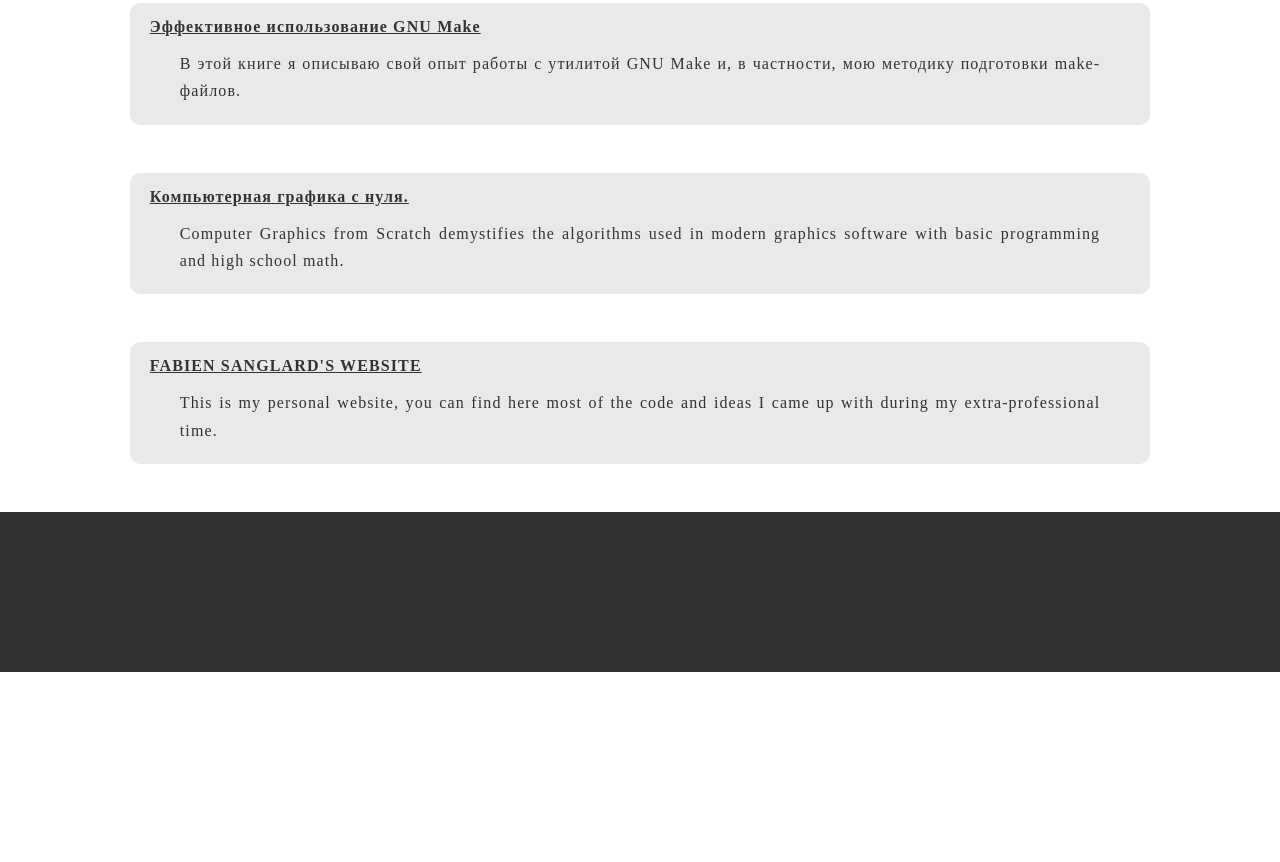
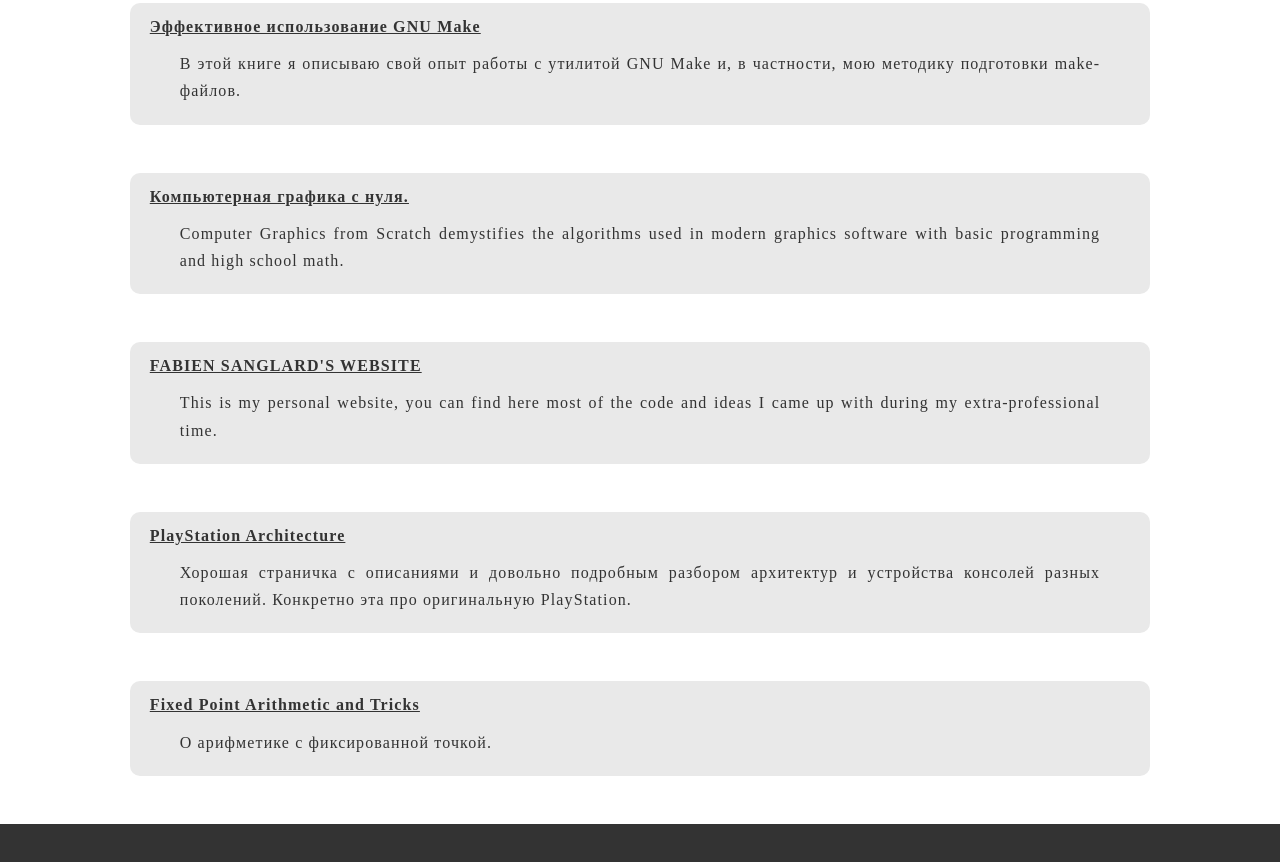
Before and after one commit to paveltrpn/paveltrpn.github.io, a plain HTML site: page links.html in a window 1280 px wide. Shown: the part 3400-4262 px from the top of the page. Before the commit the page ends 4072 px from the top, so only its background shows below. Drawn offline with Linux system fonts and the light colour scheme; a web font is replaced by a local one.

Commit message:
add links to some articles

```diff
--- a/links.html
+++ b/links.html
@@ -223,6 +223,25 @@
                     </p>
                     </div>
 
+                    <div class="record">
+                    <a href="https://www.copetti.org/writings/consoles/playstation/">
+                        PlayStation Architecture
+                    </a>
+                    <p class="plain">
+                        Хорошая страничка с описаниями и довольно подробным разбором архитектур и устройства консолей разных поколений.
+                        Конкретно эта про оригинальную PlayStation.
+                    </p>
+                    </div>
+
+                    <div class="record">
+                    <a href="http://x86asm.net/articles/fixed-point-arithmetic-and-tricks/index.html">
+                        Fixed Point Arithmetic and Tricks
+                    </a>
+                    <p class="plain">
+                        О арифметике с фиксированной точкой.
+                    </p>
+                    </div>
+
                 </ul>
             </div>
 
```
